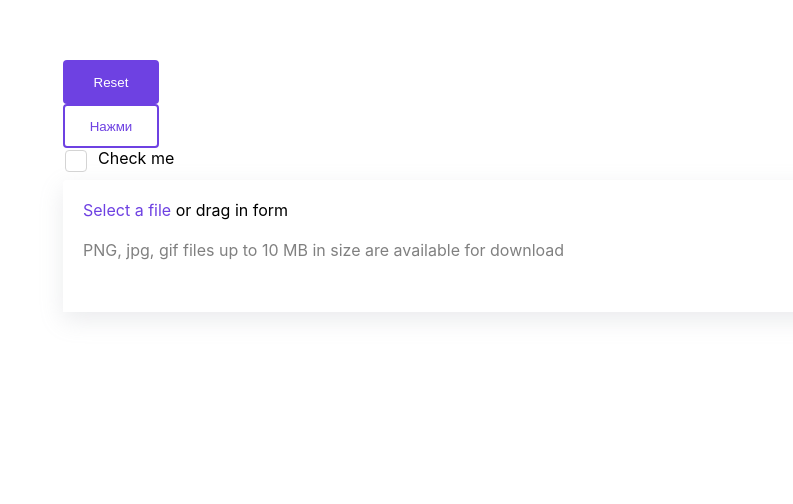
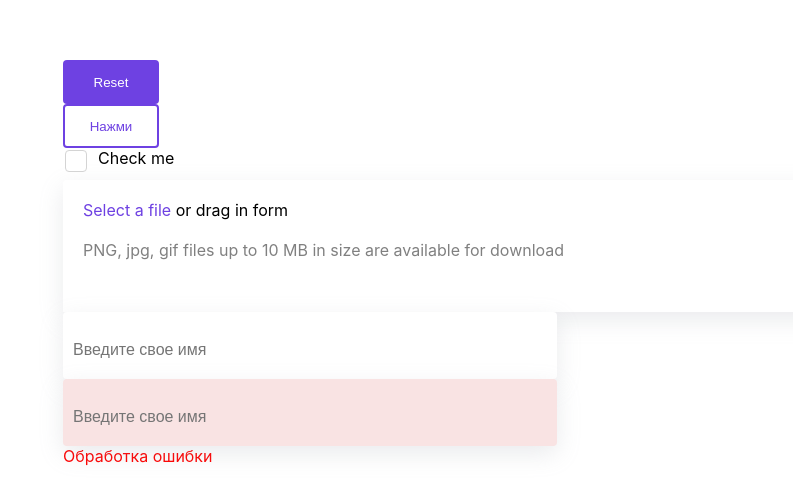
Before and after one commit to Aldiyar-B/Form-parser, a React (Create React App) app: page / in a window 1280 px wide. Shown: the part 240-744 px from the top of the page, without its empty margins (487-1280 px from the left). Built offline with nearby package versions, Linux system fonts and the light colour scheme.

Commit message:
added Inputs

```diff
--- a/src/App.tsx
+++ b/src/App.tsx
@@ -3,12 +3,18 @@ import './App.css';
 import Button from './components/ui/Button/Button';
 import Checkbox from './components/ui/Checkbox/Checkbox';
 import FileUploader from './components/ui/Files/Files';
+import Input from './components/ui/Input/Input';
 function App() {
 
   const [isChecked, setIsChecked] = useState(false);
+  const [inputValue, setInputValue] = useState('');
 
   const handleCheckboxChange = (event: React.ChangeEvent<HTMLInputElement>) => {
     setIsChecked(event.target.checked);
+  };
+
+  const handleInputChange = (event: React.ChangeEvent<HTMLInputElement>) => {
+    setInputValue(event.target.value)
   };
 
 
@@ -28,6 +34,9 @@ function App() {
       />
 
       <FileUploader />
+
+      <Input placeholder='Введите свое имя' variant='default' onChange={handleInputChange} value={inputValue} />
+      <Input placeholder='Введите свое имя' variant='error' onChange={handleInputChange} value={inputValue} />
     </div>
   );
 }
--- /dev/null
+++ b/src/components/ui/Input/Input.module.css
@@ -0,0 +1,62 @@
+.input {
+	width: 482px;
+	height: 56px;
+	border-radius: 4px;
+	border: none;
+	outline: none;
+	box-shadow: rgba(149, 157, 165, 0.2) 0px 8px 24px;
+	position: relative;
+	padding-top: 10px; /* Adjust this value as needed */
+	padding-left: 10px;
+	font-size: 16px;
+}
+
+.inputWrapper {
+	position: relative;
+	display: inline-block;
+}
+.inputSpan {
+	position: absolute;
+
+	display: flex;
+	color: gray;
+	font-size: 13px;
+	margin-left: 10px;
+	margin-top: 5px;
+	z-index: 2;
+	align-items: center;
+	pointer-events: none;
+	/*Свойство pointer-events определ  яет, как HTML-элемент реагирует на различные события мыши, прикосновений или события из JavaScript. */
+}
+
+.input:hover {
+	box-shadow: rgba(100, 100, 111, 0.2) 0px 7px 29px 0px;
+}
+.default {
+	background-color: white;
+	color: black;
+}
+
+.default:hover {
+	border-color: #888;
+}
+
+.default:focus {
+	border-color: #6e41e2;
+	box-shadow: rgba(0, 0, 0, 0.35) 0px 5px 15px;
+}
+
+.default:disabled {
+	background-color: #f0f0f0;
+	color: #ccc;
+	cursor: not-allowed;
+}
+.input:active {
+}
+
+.error {
+	background-color: #f9e3e3;
+}
+.errorText {
+	color: red;
+}
--- /dev/null
+++ b/src/components/ui/Input/Input.tsx
@@ -0,0 +1,43 @@
+import React from "react";
+import styles from "./Input.module.css";
+
+interface InputProps {
+	placeholder?: string;
+	value?: string;
+	disabled?: boolean;
+	type?: string;
+	variant?: "default" | "error";
+	onChange: (e: React.ChangeEvent<HTMLInputElement>) => void;
+
+}
+
+const Input: React.FC<InputProps> = ({
+
+	placeholder = "",
+	value = "",
+	onChange,
+	disabled = false,
+	type = "text",
+	variant = "default",
+}) => {
+	return (
+		<div className={styles.inputWrapper}>
+			{(value) && (
+				<span className={`${styles.inputSpan}  `}>{placeholder}</span>
+			)}
+			<input
+				className={`${styles.input} ${styles[variant]}`}
+				placeholder={placeholder}
+				value={value}
+				onChange={onChange}
+				disabled={disabled}
+				type={type}
+			/>
+			{variant === "error" && (
+				<span className={styles.errorText}>Обработка ошибки</span>
+			)}
+		</div >
+	)
+}
+
+export default Input;
```
